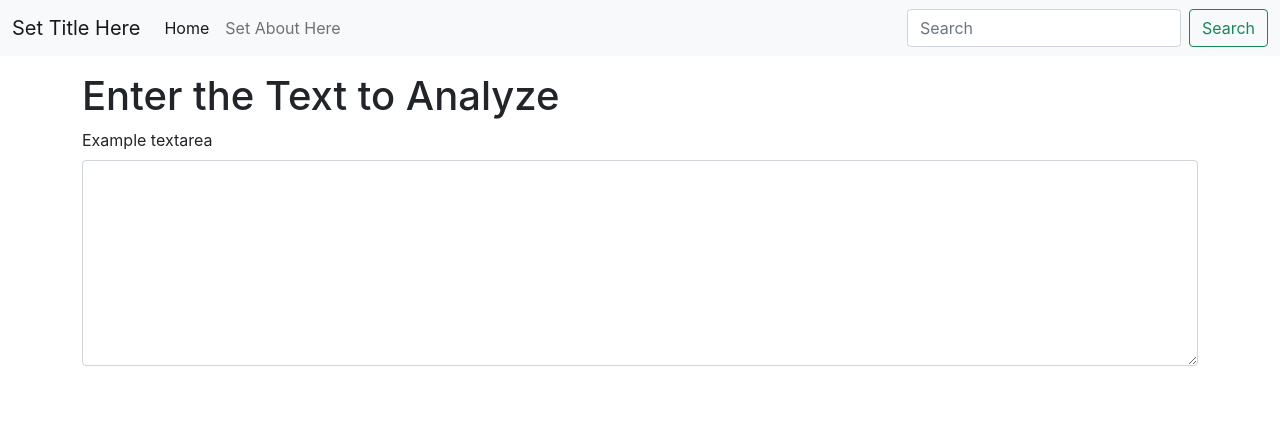
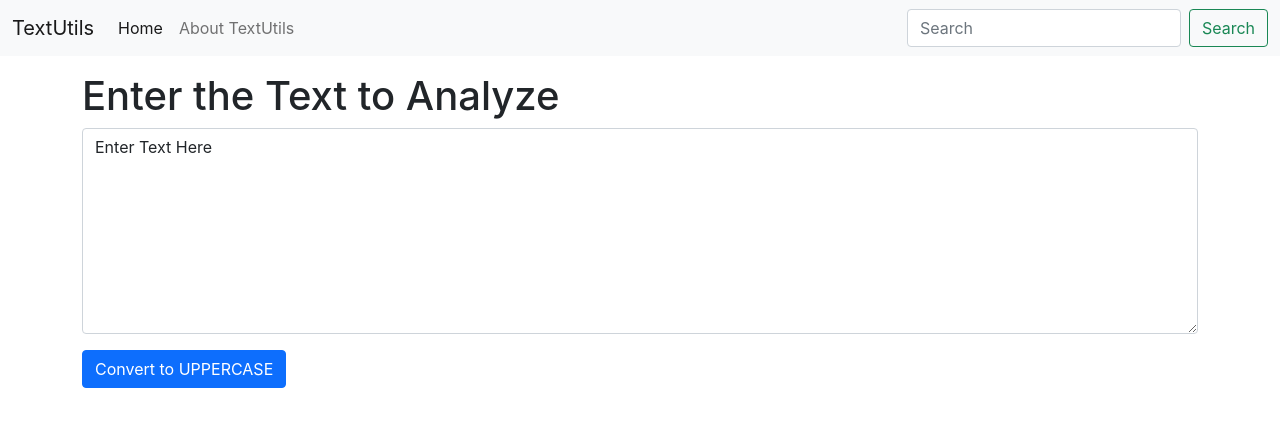
Before and after one commit to AyushPaul/textutils, a React (Create React App) app: page / in a window 1280 px wide. Shown: the top 426 px of the page. Built offline with nearby package versions, Linux system fonts and the light colour scheme.

Commit message:
added uppercase

```diff
--- a/src/App.js
+++ b/src/App.js
@@ -7,8 +7,8 @@ function App() {
   return (
     <>
 
-{/* <Navbar title="TextUtils2" aboutText="About TextUtils"/> */}
-<Navbar/>
+<Navbar title="TextUtils" aboutText="About TextUtils"/>
+{/* <Navbar/> */}
 <div className="container my-3">
 <TextForm heading="Enter the Text to Analyze"/>
 </div>
--- a/src/components/TextForm.js
+++ b/src/components/TextForm.js
@@ -1,13 +1,25 @@
-import React from 'react'
+import React,{useState} from 'react'
 
 export default function TextForm(props) {
+
+    const handleUpClick = () =>{
+        // console.log("UpperCase was Clicked")
+        let newText = text.toUpperCase();
+        setText(newText)
+    }
+    const handleOnChange = (event) =>{
+        // console.log("On Change")
+        setText(event.target.value)
+    }
+    const [text,setText] = useState("Enter Text Here")
+
   return (
     <div>
         <h1>{props.heading}</h1>
         <div className="mb-3">
-            <label for="Text" className="form-label">Example textarea</label>
-            <textarea className="form-control" id="exampleFormControlTextarea1" rows="8"></textarea>
+            <textarea className="form-control" value={text} onChange={handleOnChange} id="myBox" rows="8"></textarea>
         </div>
+        <button className="btn btn-primary" onClick={handleUpClick}>Convert to UPPERCASE</button>
     </div>
   )
 }
```
